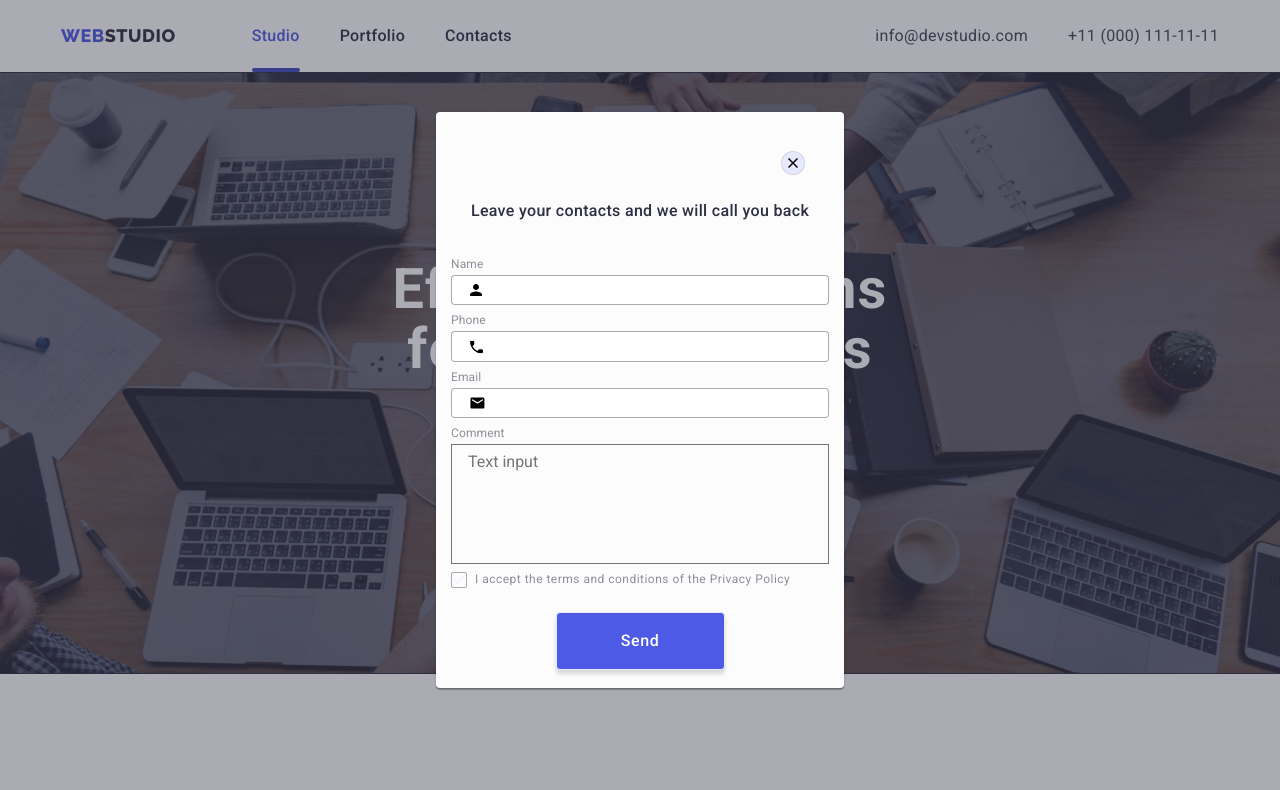
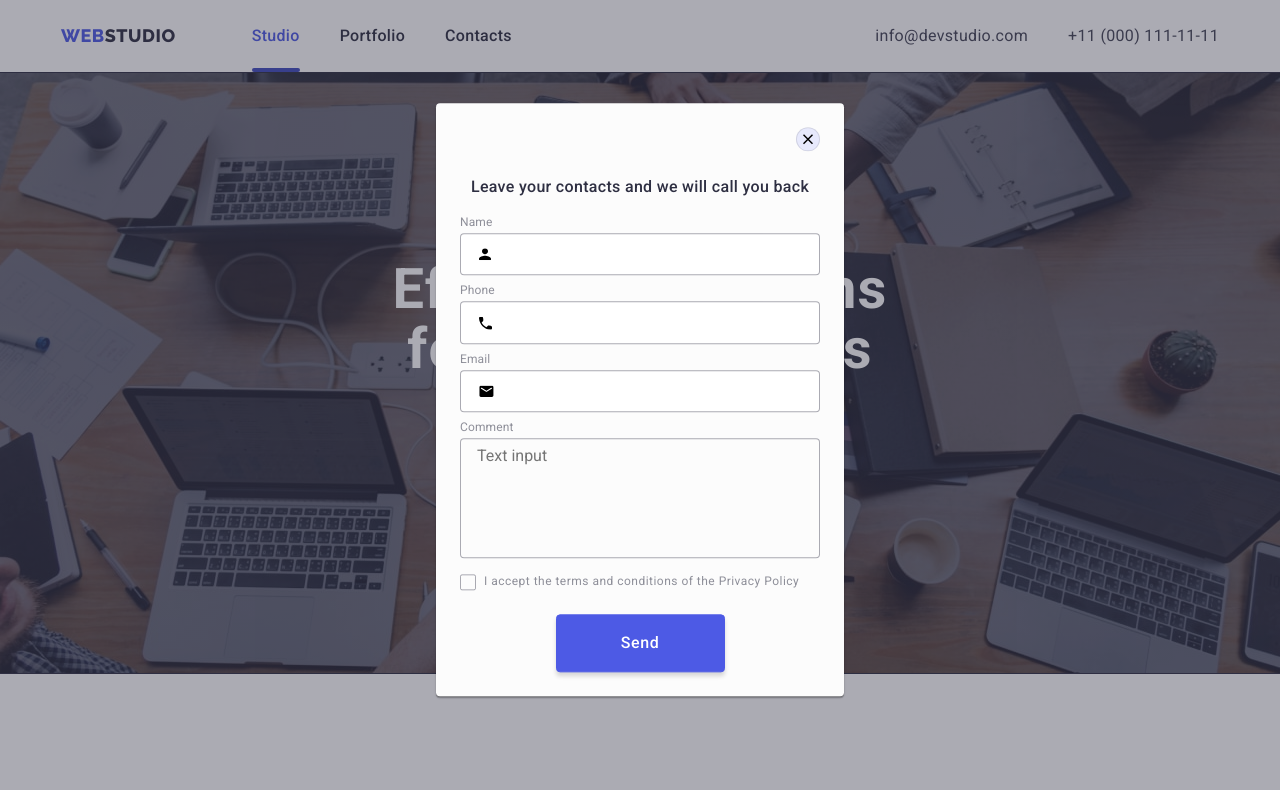
Before and after one commit to Sashoiko/goit-markup-hw-06, a plain HTML site: page index.html in a window 1280 px wide. Both pictures are taken after a click on the button "Order Service". Shown: the top 790 px of the page. Drawn offline with nearby package versions, Linux system fonts and the light colour scheme.

Commit message:
виправлення по дз

```diff
--- a/css/styles.css
+++ b/css/styles.css
@@ -104,7 +104,7 @@ body {
         letter-spacing: 0.04em;
         color: var(--color-link-and-btn);
         background: var(--color-background-team-btn);
-        border: 1px, solid, var(--color-border-btn-footlogo);
+        border: 1px solid var(--color-link-and-btn);
         border-radius: 4px;
         cursor: pointer;
 }
@@ -700,9 +700,10 @@ body {
 
 .footer-input{
         border: 1px solid #FFFFFF;
+        outline: none;
         filter: drop-shadow(0px 4px 4px rgba(0, 0, 0, 0.15));
         border-radius: 4px;
-        background: #2E2F42;
+        background: var(--color-body);
         margin-right: 24px;
         padding: 8px 16px;
 }
@@ -714,7 +715,7 @@ body {
         display: flex;
         align-items: center;
         letter-spacing: 0.04em;
-        color: #FFFFFF;
+        color: var(--color-background);
 }
 
 .subscribe-icon-blok{
@@ -729,9 +730,9 @@ body {
         align-items: center;
         text-align: center;
         letter-spacing: 0.04em;
-        color: #FFFFFF;
+        color: var(--color-background);
         padding: 8px 64px 8px 24px;
-        background: #4D5AE5;
+        background: var(--color-link-and-btn);
         border-radius: 4px;
 }
 
@@ -754,7 +755,7 @@ body {
         position: fixed;
         top: 0;
         left: 0;
-        transition: opacity 250ms , visibility 250ms;
+        transition: opacity 250ms cubic-bezier(0.4, 0, 0.2, 1), visibility 250ms cubic-bezier(0.4, 0, 0.2, 1);
 
 }
 
@@ -762,7 +763,7 @@ body {
         max-width: 408px;
         width: 100%;
         min-height: 576px;
-        padding: 15px;
+        padding: 24px;
         position: absolute;
         top: 50%;
         left: 50%;
@@ -771,15 +772,12 @@ body {
         background: var(--color-modal-background);
         box-shadow: 0px 1px 1px rgba(0, 0, 0, 0.14), 0px 1px 3px rgba(0, 0, 0, 0.12), 0px 2px 1px rgba(0, 0, 0, 0.2);
         border-radius: 4px;
-        transition: opacity 250ms , visibility 250ms;
 }
 
 
 .modal-close{
         width: 24px;
         height: 24px;
-        margin-top: 24px;
-        margin-right: 24px;
         display: block;
         margin-left: auto;
         background: var(--color-border-btn-footlogo);
@@ -811,9 +809,9 @@ body {
         line-height: 1.5;
         text-align: center;
         letter-spacing: 0.02em;
-        color: #2E2F42;
+        color: var(--color-body);
         margin-top: 24px;
-        margin-bottom: 34px;
+        margin-bottom: 16px;
 
 }
 
@@ -821,12 +819,12 @@ body {
         width: 100%;
         border: 1px solid rgba(46, 47, 66, 0.4);
         border-radius: 4px;
-        padding: 5px 38px;
+        padding: 11px 38px;
         outline: transparent;
 
 }
 .modal-input:focus{
-        border: 1px solid #4D5AE5;
+        border: 1px solid var(--color-link-and-btn);
         border-radius: 4px;
 }
 
@@ -844,7 +842,7 @@ body {
         font-size: 12px;
         line-height: 1.17;
         letter-spacing: 0.01em;
-        color: #8E8F99;
+        color: var(--color-link-customers);
         margin-bottom: 4px;
 }
 
@@ -852,17 +850,17 @@ body {
         display: block;
         width: 100%;
         min-height: 120px;
-        background: #FCFCFC;
-        border-radius: 4px
+        background: var(--color-modal-background);
+        border-radius: 4px;
         border: 1px solid rgba(46, 47, 66, 0.4);
         padding: 8px 16px;
+        margin-bottom: 16px;
         outline: transparent;
         resize: none;
 }
 
 .modal-textarea:focus{
-        border: 1px solid #4D5AE5;
-        border-radius: 4px;
+        border: 1px solid var(--color-link-and-btn);
 }
 
 
@@ -874,12 +872,16 @@ body {
 }
 
 .input-blok{
+        display: block;
         position: relative;
 
 }
 
 .input-checkbox:checked + .lable-checkbox::before{
-        background-color: #404BBF;
+        background-color: var(--hover-color-mail-tel-btn);
+        background-image: url(../images/Vector8.svg);
+        background-repeat: no-repeat;
+        background-position: center;
 }
 
 .lable-checkbox{
@@ -890,7 +892,7 @@ body {
         font-size: 12px;
         line-height: 1.17;
         letter-spacing: 0.04em;
-        color: #8E8F99;
+        color: var(--color-link-customers);
 }
 
 .lable-checkbox::before{
@@ -900,13 +902,6 @@ body {
         border: 1px solid rgba(46, 47, 66, 0.4);
         border-radius: 2px;
         margin-right: 8px;
-}
-
-.checkbox-svg{
-        position: absolute;
-        top: 50%;
-        transform: translateY(-50%);
-        margin-left: 3px;
 }
 
 .checkbox-blok{
--- a/index.html
+++ b/index.html
@@ -87,10 +87,11 @@
 							</p>
 						</li>
 						<li class="categoris-item">
-							<div class="categoris-pictures-blok"
-								><svg class="categoris-pictures-icon" width="64" height="64">
-									<use href="./images/symbol-defs.svg#icon-diagram1"></use></svg
-							></div>
+							<div class="categoris-pictures-blok">
+								<svg class="categoris-pictures-icon" width="64" height="64">
+									<use href="./images/symbol-defs.svg#icon-diagram1"></use>
+								</svg>
+							</div>
 
 							<h3 class="categoris-heading heading">Diligence</h3>
 							<p class="categoris-text text">
@@ -100,8 +101,9 @@
 						<li class="categoris-item">
 							<div class="categoris-pictures-blok"
 								><svg class="categoris-pictures-icon" width="64" height="64">
-									<use href="./images/symbol-defs.svg#icon-astronaut1"></use></svg
-							></div>
+									<use href="./images/symbol-defs.svg#icon-astronaut1"></use>
+								</svg>
+							</div>
 
 							<h3 class="categoris-heading heading">Technologies</h3>
 							<p class="categoris-text text">
@@ -357,7 +359,7 @@
 					<form class="footer-form">
 						<input type="email" class="footer-input" name="email" placeholder="E-mail" />
 						<div class="subscribe-icon-blok">
-							<button type="submit" class="footer-subscribe-btn">Subscribe</button>
+							<button type="submit" class="footer-subscribe-btn btn">Subscribe</button>
 							<svg class="footer-subscribe-icon" width="24" height="20">
 								<use href="./images/symbol-defs.svg#icon-icon-send-1"></use>
 							</svg>
@@ -379,50 +381,45 @@
 					<div class="form-group">
 						<label class="form-label">
 							<span class="form-label-text">Name</span>
-							<div class="input-blok">
+							<span class="input-blok">
 								<input type="name" class="modal-input" name="fullname" />
 								<svg class="modal-icon" width="12" height="12">
 									<use href="./images/symbol-defs.svg#icon-Vector-5-1"></use>
 								</svg>
-							</div>
+							</span>
 						</label>
 					</div>
 					<div class="form-group">
 						<label class="form-label"
 							><span class="form-label-text">Phone</span>
-							<div class="input-blok">
+							<span class="input-blok">
 								<input type="tel" class="modal-input" name="phone" />
 								<svg class="modal-icon" width="13" height="13">
 									<use href="./images/symbol-defs.svg#icon-Vector-6-1"></use>
 								</svg>
-							</div>
+							</span>
 						</label>
 					</div>
 					<div class="form-group">
 						<label class="form-label"
 							><span class="form-label-text">Email</span>
-							<div class="input-blok">
+							<span class="input-blok">
 								<input type="email" class="modal-input" name="email" />
 								<svg class="modal-icon" width="15" height="12">
 									<use href="./images/symbol-defs.svg#icon-Vector-7-1"></use>
 								</svg>
-							</div>
+							</span>
 						</label>
 					</div>
 					<label class="form-label"
 						><span class="form-label-text">Comment</span>
-						<div class="form-group">
+						<span class="form-group">
 							<textarea name="comment" id="comment" class="modal-textarea" placeholder="Text input"></textarea>
-						</div>
+						</span>
 					</label>
 					<div class="checkbox-blok">
 						<input type="checkbox" id="check" class="input-checkbox visually-hidden" name="check" />
-						<label for="check" class="lable-checkbox">
-							<svg class="checkbox-svg" width="10" height="8">
-								<use href="./images/symbol-defs.svg#icon-Vector-8-1"></use>
-							</svg>
-							I accept the terms and conditions of the Privacy Policy</label
-						>
+						<label for="check" class="lable-checkbox"> I accept the terms and conditions of the Privacy Policy</label>
 					</div>
 					<button type="submit" class="form-btn btn">Send</button>
 				</form>
```
Also changed, not shown: images/Vector8.svg (added).
